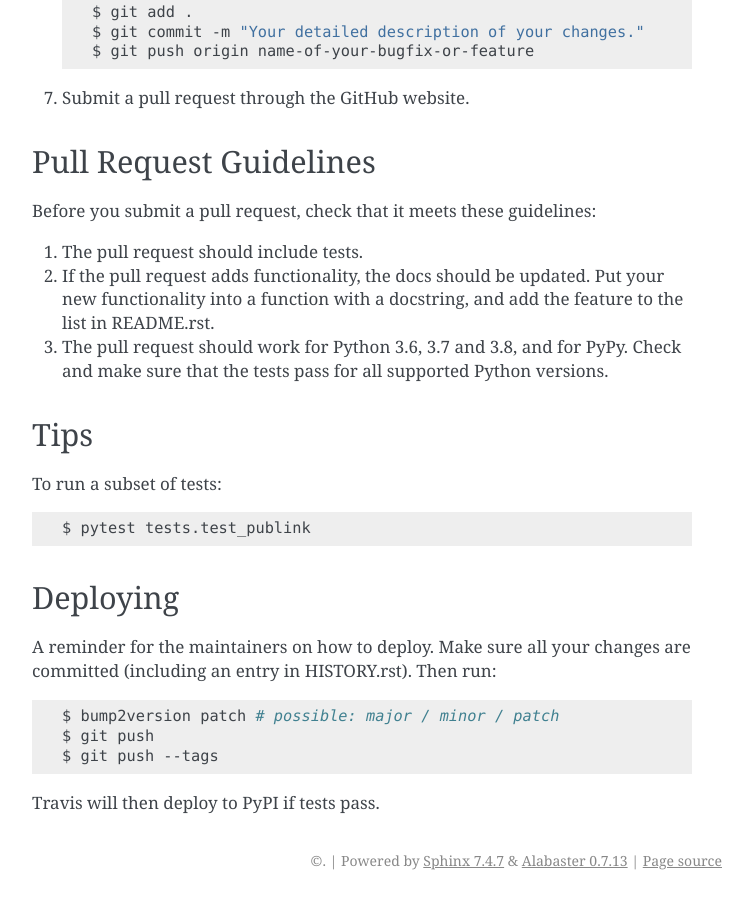
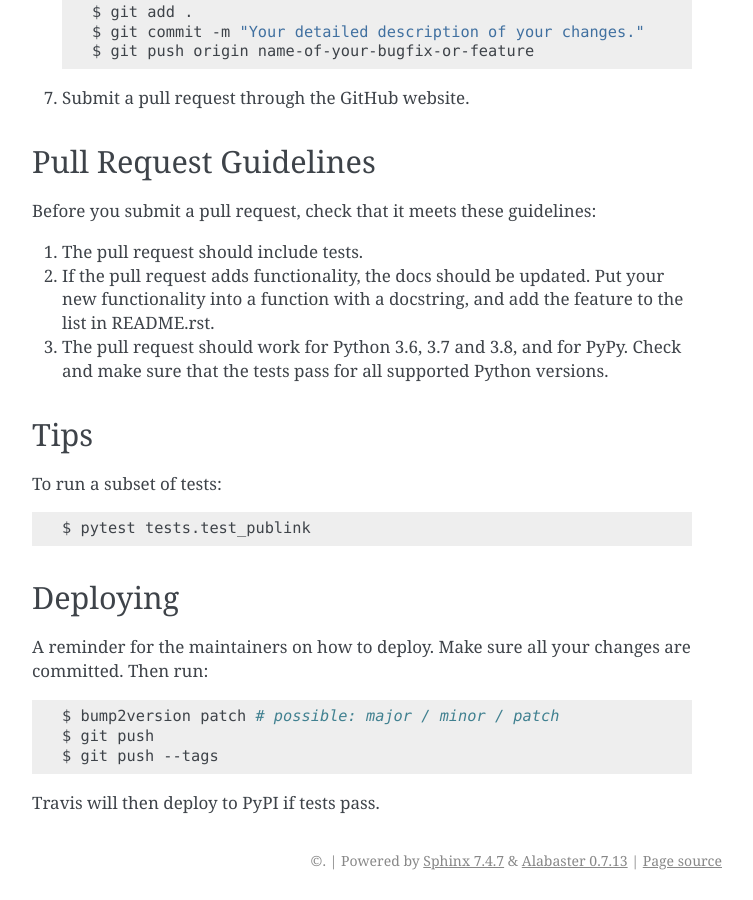
Before and after one commit to tedhabermann/publink, a Sphinx documentation site: the page built from docs/contributing.rst, in a window 1280 px wide and 900 px high, scrolled down 1956 px. Shown: the whole window, without its empty margins (388-1141 px from the left). Built offline with Sphinx 7.4.7, drawn with Linux system fonts in a browser that asks for light colours.

Commit message:
📝 removing history rst references

```diff
--- a/CONTRIBUTING.rst
+++ b/CONTRIBUTING.rst
@@ -117,7 +117,7 @@
 ---------
 
 A reminder for the maintainers on how to deploy.
-Make sure all your changes are committed (including an entry in HISTORY.rst).
+Make sure all your changes are committed.
 Then run::
 
 $ bump2version patch # possible: major / minor / patch
--- a/docs/history.rst
+++ /dev/null
@@ -1 +0,0 @@
-.. include:: ../HISTORY.rst
--- a/docs/index.rst
+++ b/docs/index.rst
@@ -11,7 +11,6 @@
    modules
    contributing
    authors
-   history
 
 Indices and tables
 ==================
--- a/setup.py
+++ b/setup.py
@@ -7,8 +7,7 @@
 with open("README.rst") as readme_file:
     readme = readme_file.read()
 
-with open("HISTORY.rst") as history_file:
-    history = history_file.read()
+
 
 with open("requirements.txt") as f:
     requirements = f.read().splitlines()
@@ -37,8 +36,7 @@
     ],
     description="Process to help link publications to data using DOIs.",
     install_requires=requirements,
-    #    license="",
-    long_description=readme + "\n\n" + history,
+    long_description=readme,
     include_package_data=True,
     keywords="publink",
     name="publink",
```
Also changed, not shown: 1 other file.
